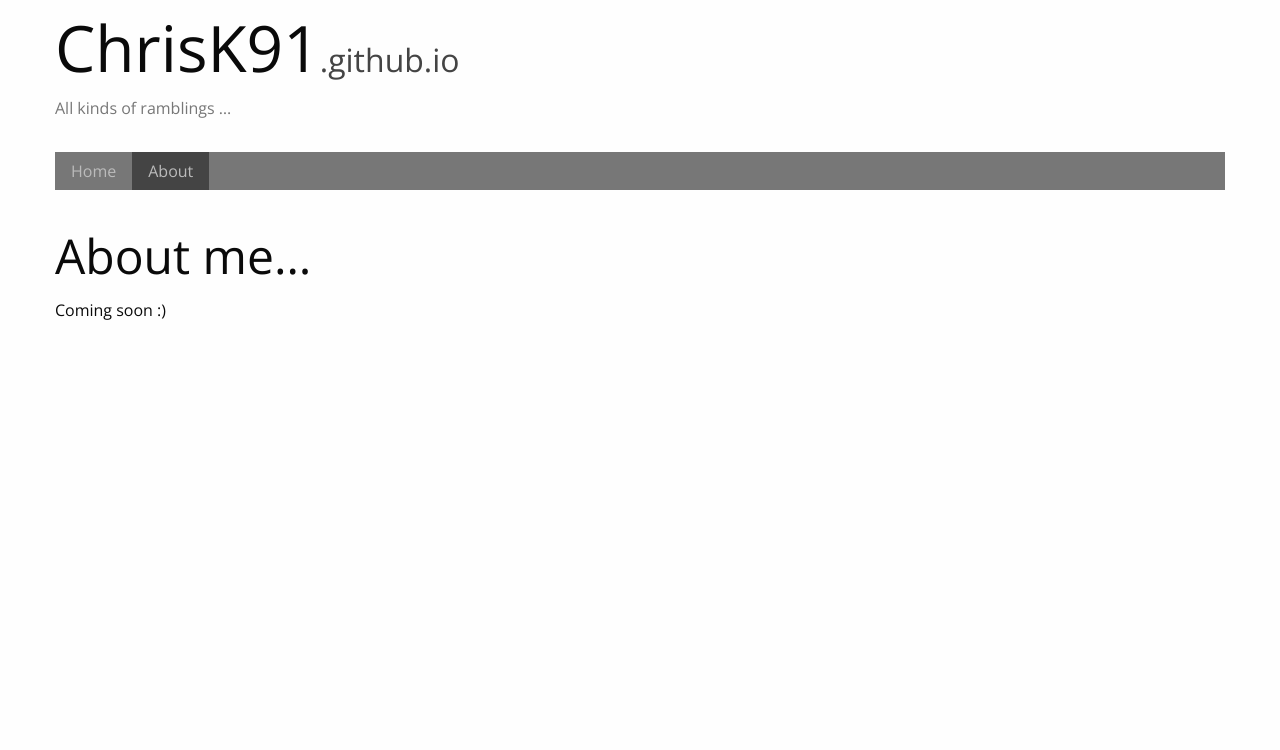
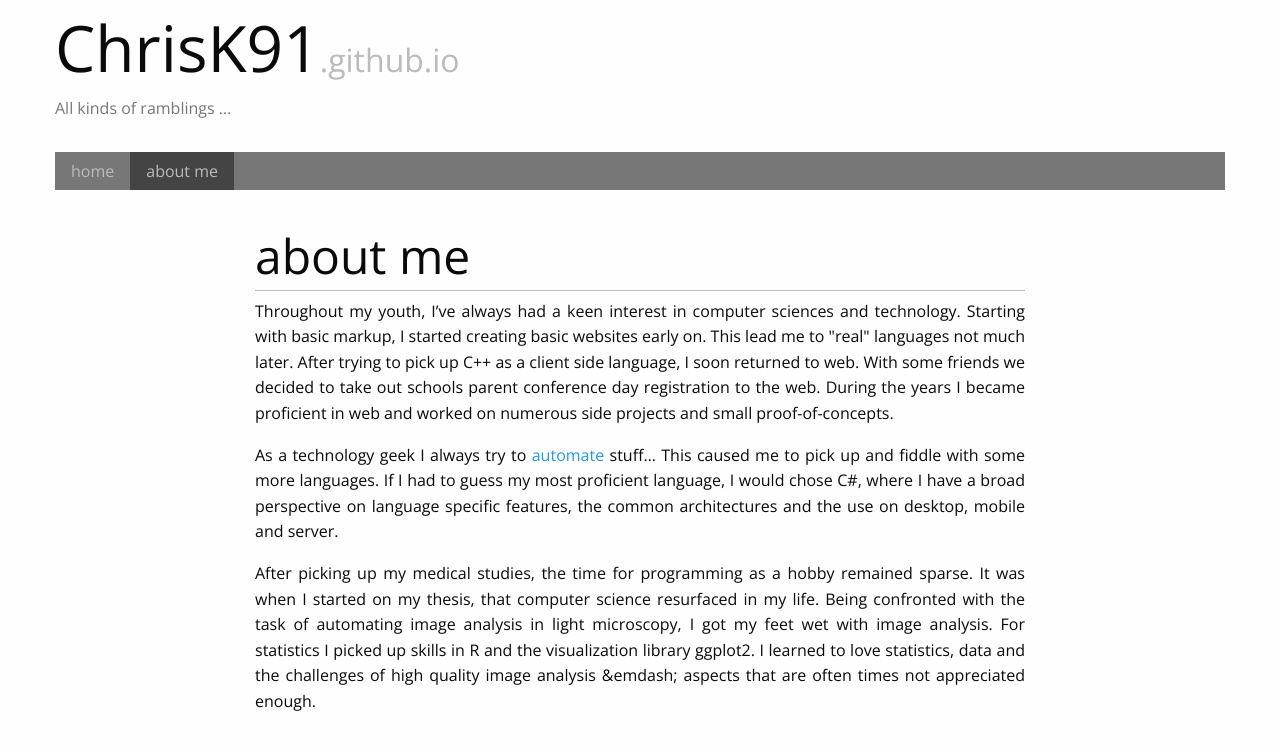
Before and after one commit to ChrisK91/chrisk91.github.io, a Jekyll site: the page built from pages/about.md, in a window 1280 px wide. Shown: the top 750 px of the page. Built offline with Jekyll 4.4.1, drawn with Linux system fonts in a browser that asks for light colours.

Commit message:
More layout changes

```diff
--- a/_config.yml
+++ b/_config.yml
@@ -31,7 +31,7 @@ markdown: kramdown
 repository: ChrisK91/chrisk91.github.io
 
 navigation:
- - title: Home
+ - title: home
    url: /
- - title: About
+ - title: about me
    url: /pages/about.html
--- a/_layouts/default.html
+++ b/_layouts/default.html
@@ -4,8 +4,9 @@
     <meta charset="utf-8">
     <meta http-equiv="x-ua-compatible" content="ie=edge">
     <meta name="viewport" content="width=device-width, initial-scale=1.0">
-    <title>ChrisK91's personal site</title>
-    <link href="https://fonts.googleapis.com/css?family=Open+Sans:300,400" rel="stylesheet">
+    <title>{% if page.title == nil %}ChrisK91's personal site{% else %}{{ page.title }} | ChrisK91{% endif %}</title>
+    <link href="https://fonts.googleapis.com/css?family=Open+Sans:300,300i,400,400i" rel="stylesheet">
+    <link href="https://fonts.googleapis.com/css?family=Lora:400,400i,700,700i" rel="stylesheet">
     <link rel="stylesheet" href="/css/foundation.css">
     <link rel="stylesheet" href="/css/app.css">
   </head>
--- /dev/null
+++ b/_layouts/single_column.html
@@ -0,0 +1,11 @@
+---
+layout: default
+---
+<div class="row">
+    <div class="large-2 columns show-for-large">&nbsp;</div>
+    <div class="large-8 medium-12 columns justify">
+        <h1 class="borderbottom">{{ page.title }}</h1>
+        {{ content }}
+    </div>
+    <div class="large-2 columns show-for-large">&nbsp;</div>
+</div>
--- a/css/app.css
+++ b/css/app.css
@@ -21,7 +21,7 @@ div.header span#name {
 div.header span#text {
     font-weight: 400;
     font-size: 2em;
-    color: #444;
+    color: #bbb;
 }
 
 div.header {
@@ -40,3 +40,11 @@ ul.menu a:hover, a.active {
     background-color: #444;
     color: #ffbb00;
 }
+
+.justify p {
+    text-align: justify
+}
+
+.right {
+    text-align: right;
+}
--- a/pages/about.html
+++ /dev/null
@@ -1,10 +0,0 @@
----
-layout: default
----
-
-<div class="row">
-    <div class="large-12 columns">
-        <h1>About me&hellip;</h1>
-        <p>Coming soon :)</p>
-    </div>
-</div>
--- /dev/null
+++ b/pages/about.md
@@ -0,0 +1,9 @@
+---
+layout: single_column
+title: about me
+---
+Throughout my youth, I've always had a keen interest in computer sciences and technology. Starting with basic markup, I started creating basic websites early on. This lead me to &quot;real&quot; languages not much later. After trying to pick up C++ as a client side language, I soon returned to web. With some friends we decided to take out schools parent conference day registration to the web. During the years I became proficient in web and worked on numerous side projects and small proof-of-concepts.
+
+As a technology geek I always try to [automate](http://imgs.xkcd.com/comics/automation.png){:target="_blank"} stuff&hellip; This caused me to pick up and fiddle with some more languages. If I had to guess my most proficient language, I would chose C#, where I have a broad perspective on language specific features, the common architectures and the use on desktop, mobile and server.
+
+After picking up my medical studies, the time for programming as a hobby remained sparse. It was when I started on my thesis, that computer science resurfaced in my life. Being confronted with the task of automating image analysis in light microscopy, I got my feet wet with image analysis. For statistics I picked up skills in R and the visualization library ggplot2. I learned to love statistics, data and the challenges of high quality image analysis &emdash; aspects that are often times not appreciated enough.
```
Also changed, not shown: _layouts/post.html (added, +11 -0 lines), _posts/2016-09-28-Looking at an image.md (added, +3 -0 lines), 1 other file.
